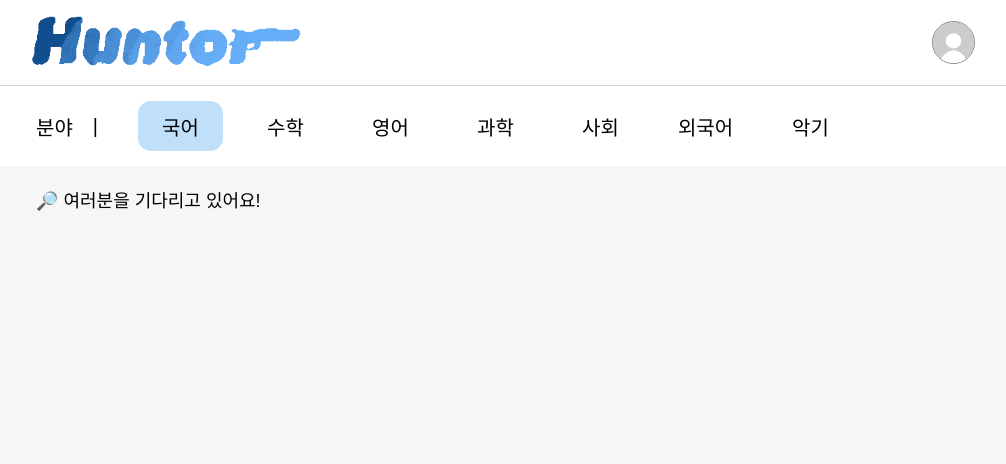
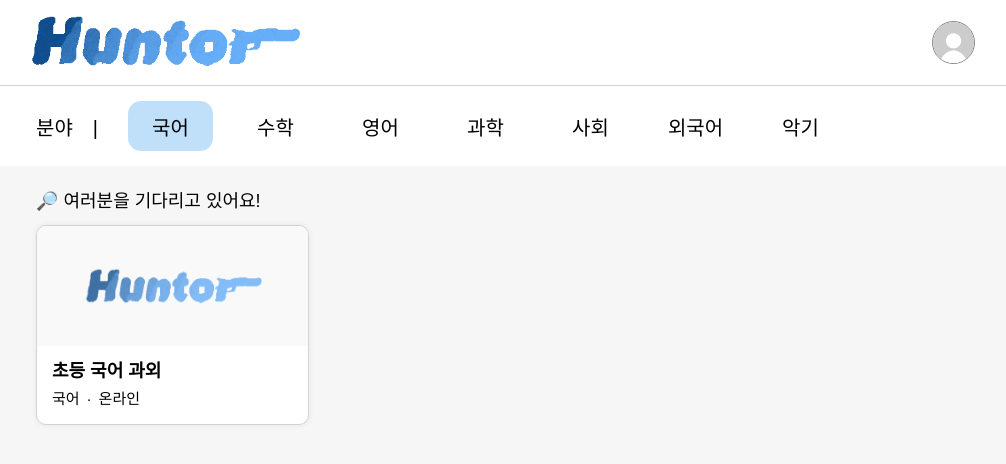
Before and after one commit to earlre-bird/HUNTOR-CLIENT, a React (Vite) app in the folder frontend/: page / in a window 1280 px wide. Shown: the top 464 px of the page, without its empty margins (137-1143 px from the left). Built offline with nearby package versions, Linux system fonts and the light colour scheme; a web font is replaced by a local one.

Commit message:
HUNTOR-17 design: [Client] 튜터 카드 UI 구현

```diff
--- a/frontend/src/pages/Main/MainPage.tsx
+++ b/frontend/src/pages/Main/MainPage.tsx
@@ -2,14 +2,12 @@ import styles from '../../styles/pages/Main/_mainPage.module.scss';
 import Header from '../../components/header';
 
 const MainPage = () => {
-
   return (
     <div className={styles.main_page}>
       <Header />
       <div className={styles.main}>
         <div className={styles.subject_container}>
           <p className={styles.subject_text}>분야</p>
-          <p className={styles.subject_text}>|</p>
           <div className={styles.subject}>
             <div className={styles.selected_item}>국어</div>
             <div className={styles.subject_item}>수학</div>
@@ -21,8 +19,20 @@ const MainPage = () => {
           </div>
         </div>
         <div className={styles.main_item}>
-          <div className={styles.card_container}>
+          <div className={styles.tutor_container}>
             <p className={styles.card_text}>🔎 여러분을 기다리고 있어요!</p>
+            <div className={styles.card_container}>
+              <div className={styles.tutoring_card}>
+                <img src="/image/tutor_default.PNG" className={styles.tutor_img} />
+                <div className={styles.tutor_info}>
+                  <div className={styles.tutor_title}>초등 국어 과외</div>
+                  <div className={styles.tutor_sub}>
+                    <div className={styles.tutor_subject}>국어</div>
+                    <div className={styles.tutor_subject}>온라인</div>
+                  </div>
+                </div>
+              </div>
+            </div>
           </div>
         </div>
       </div>
--- a/frontend/src/styles/pages/Main/_mainPage.module.scss
+++ b/frontend/src/styles/pages/Main/_mainPage.module.scss
@@ -20,16 +20,20 @@
 
       width: 80%;
       padding: 15px 45px;
-      gap: 20px;
+      gap: 10px;
 
       .subject_text {
         font-size: 20px;
+
+        &::after {
+          content: '|';
+          padding: 0 20px;
+        }
       }
 
       .subject {
         display: flex;
         gap: 20px;
-        padding: 0 20px;
 
         @mixin item {
           display: flex;
@@ -69,8 +73,11 @@
       height: 100%;
       background-color: rgb(246, 246, 246);
 
-      .card_container {
+      .tutor_container {
         display: flex;
+        flex-direction: column;
+
+        gap: 13px;
         padding: 20px 45px;
 
         width: 80%;
@@ -80,8 +87,64 @@
           font-size: 18px;
         }
 
-        .tutoring_card {
+        .card_container {
+          display: flex;
+          flex-wrap: wrap;
 
+          gap: 15px;
+
+          .tutoring_card {
+            display: flex;
+            flex-direction: column;
+
+            width: 273px;
+            height: 200px;
+
+            border-radius: 10px;
+            border: 1px solid lightgray;
+
+            background-color: white;
+            box-shadow: 0px 0px 5px 1px #0000000d;
+            overflow: hidden;
+
+            &:hover {
+              box-shadow: 0px 1px 5px 2px #0000001f;
+              transition: box-shadow 0.2s;
+
+              cursor: pointer;
+            }
+
+            .tutor_img {
+              width: 100%;
+              height: 120px;
+            }
+
+            .tutor_info {
+              display: flex;
+              flex-direction: column;
+
+              padding: 10px 15px;
+              gap: 5px;
+
+              .tutor_title {
+                font-size: 18px;
+                font-weight: 600;
+              }
+
+              .tutor_sub {
+                display: flex;
+
+                .tutor_subject {
+                  font-size: 15px;
+
+                  &:first-child::after {
+                    content: '·';
+                    padding: 0 7px;
+                  }
+                }
+              }
+            }
+          }
         }
       }
     }
```
Also changed, not shown: frontend/public/image/tutor_default.PNG (added).
